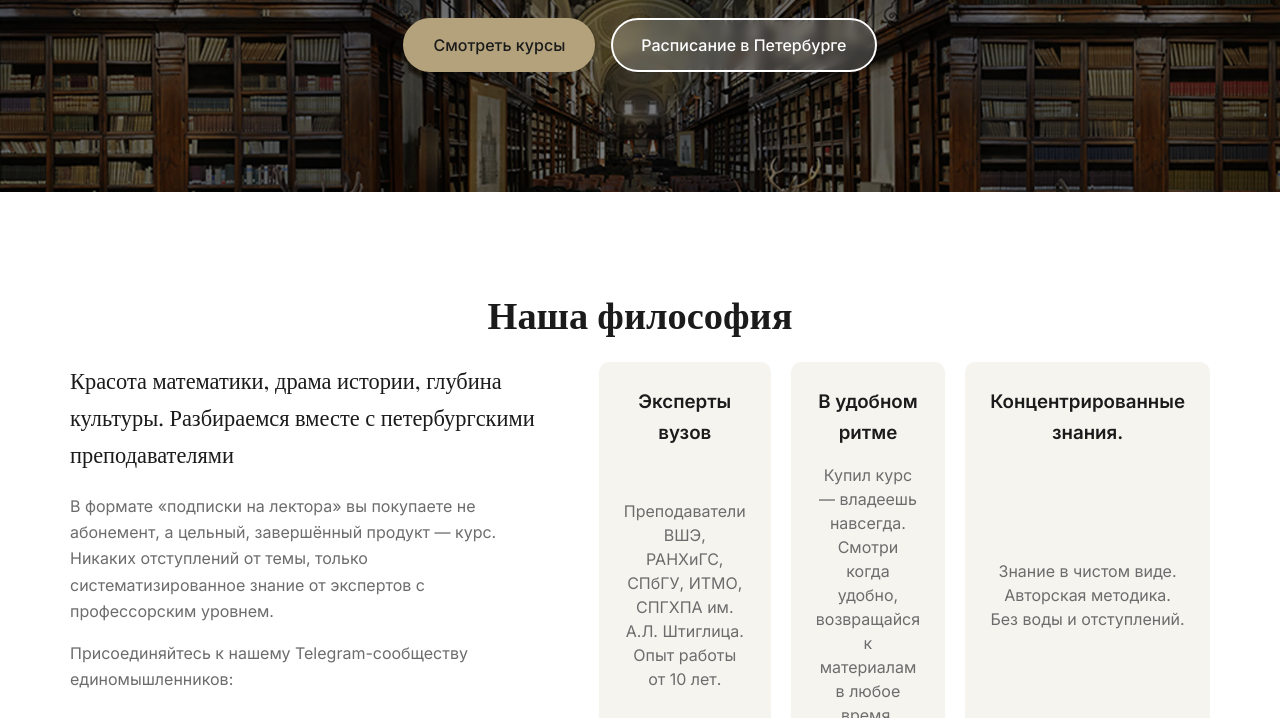
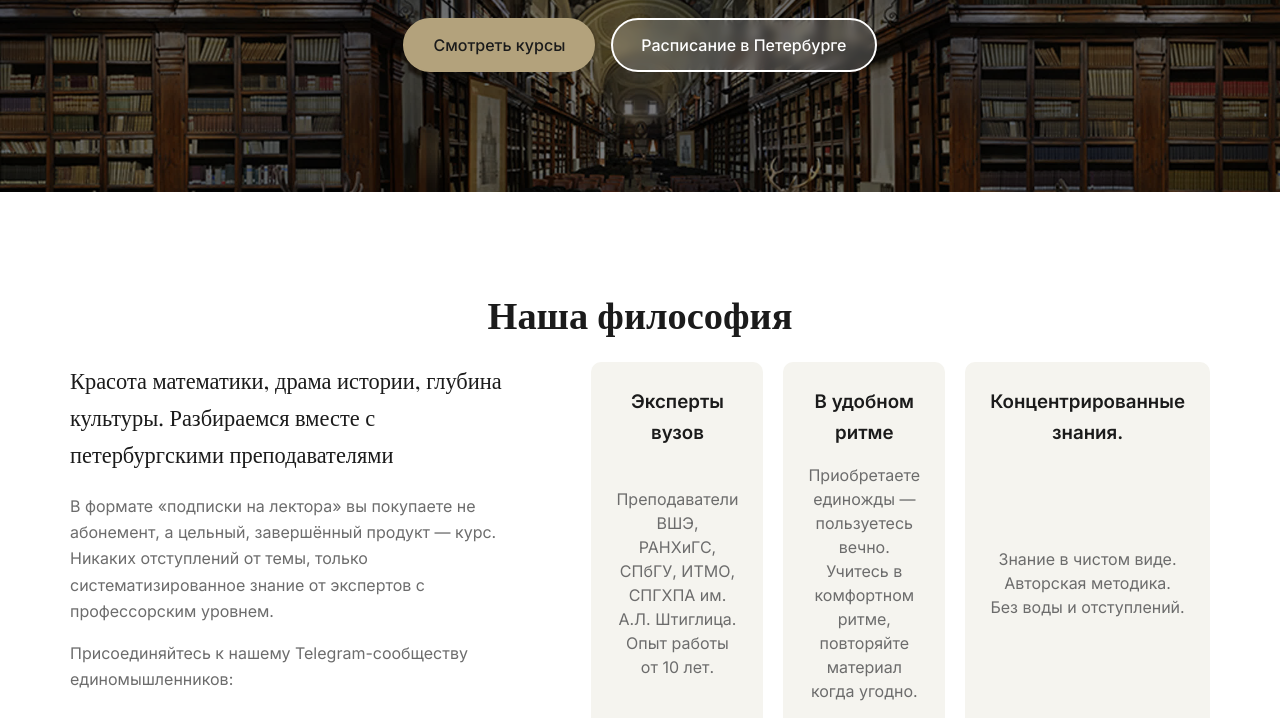
Before and after one commit to lektornaya/Sapienti-Sat, a plain HTML site: page index.html in a window 1280 px wide. Shown: the part 418-1136 px from the top of the page. Drawn offline with nearby package versions, Linux system fonts and the light colour scheme.

Commit message:
Update index.html

```diff
--- a/index.html
+++ b/index.html
@@ -76,7 +76,7 @@
                     </div>
                     <div class="feature">
                         <h3>В удобном ритме</h3>
-                        <p>Купил курс — владеешь навсегда. Смотри когда удобно, возвращайся к материалам в любое время.</p>
+                        <p>Приобретаете единожды — пользуетесь вечно. Учитесь в комфортном ритме, повторяйте материал когда угодно.</p>
                     </div>
                     <div class="feature">
                         <h3>Концентрированные знания.</h3>
```
